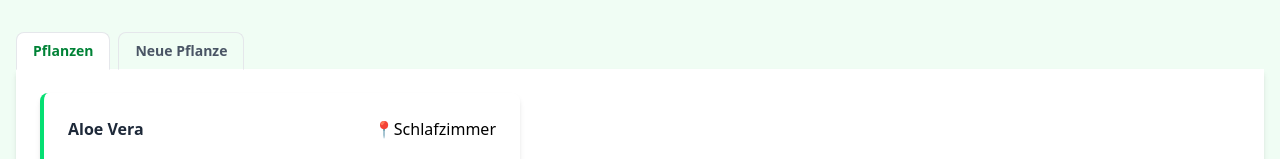
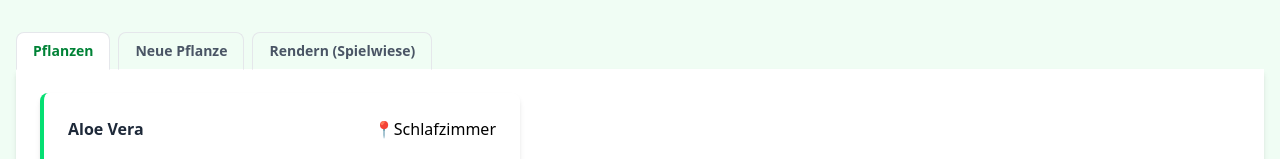
Before and after one commit to nilshartmann-workshops/2026-09-01-react, a React (Vite) app in the folder workspace/: page / in a window 1280 px wide. Shown: the top 159 px of the page. Built offline with nearby package versions, Linux system fonts and the light colour scheme.

Commit message:
08: Rendern und Virtual DOM (KEINE Übung)

```diff
--- a/workspace/src/components/App.tsx
+++ b/workspace/src/components/App.tsx
@@ -1,5 +1,6 @@
 import { useState } from "react";
 
+import RenderSpielwiese from "../spielwiese/RenderSpielwiese.tsx";
 import PlantForm from "./PlantForm.tsx";
 import PlantList from "./PlantList.tsx";
 import { Panel, Tab, TabBar } from "./TabBar.tsx";
@@ -27,6 +28,13 @@ export default function App() {
         >
           Neue Pflanze
         </Tab>
+        <Tab
+          tabId={"render"}
+          activeTabId={activeTabId}
+          onTabChange={setActiveTabId}
+        >
+          Rendern (Spielwiese)
+        </Tab>
 
         <Panel tabId={"list"} activeTabId={activeTabId}>
           <PlantList />
@@ -34,6 +42,9 @@ export default function App() {
         <Panel tabId={"form"} activeTabId={activeTabId}>
           <PlantForm />
         </Panel>
+        <Panel tabId={"render"} activeTabId={activeTabId}>
+          <RenderSpielwiese />
+        </Panel>
       </TabBar>
     </div>
   );
```
Also changed, not shown: 1 other file (tests, documents, lock files or other folders).
